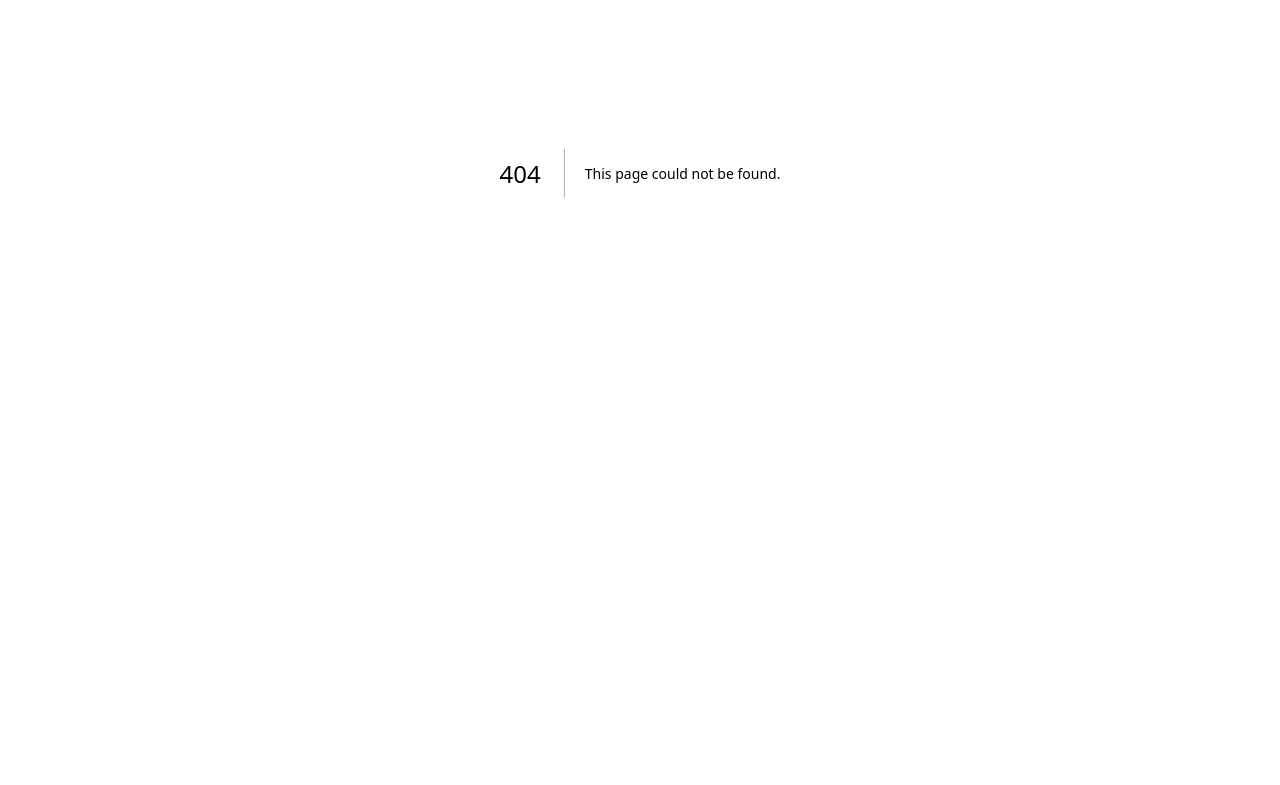
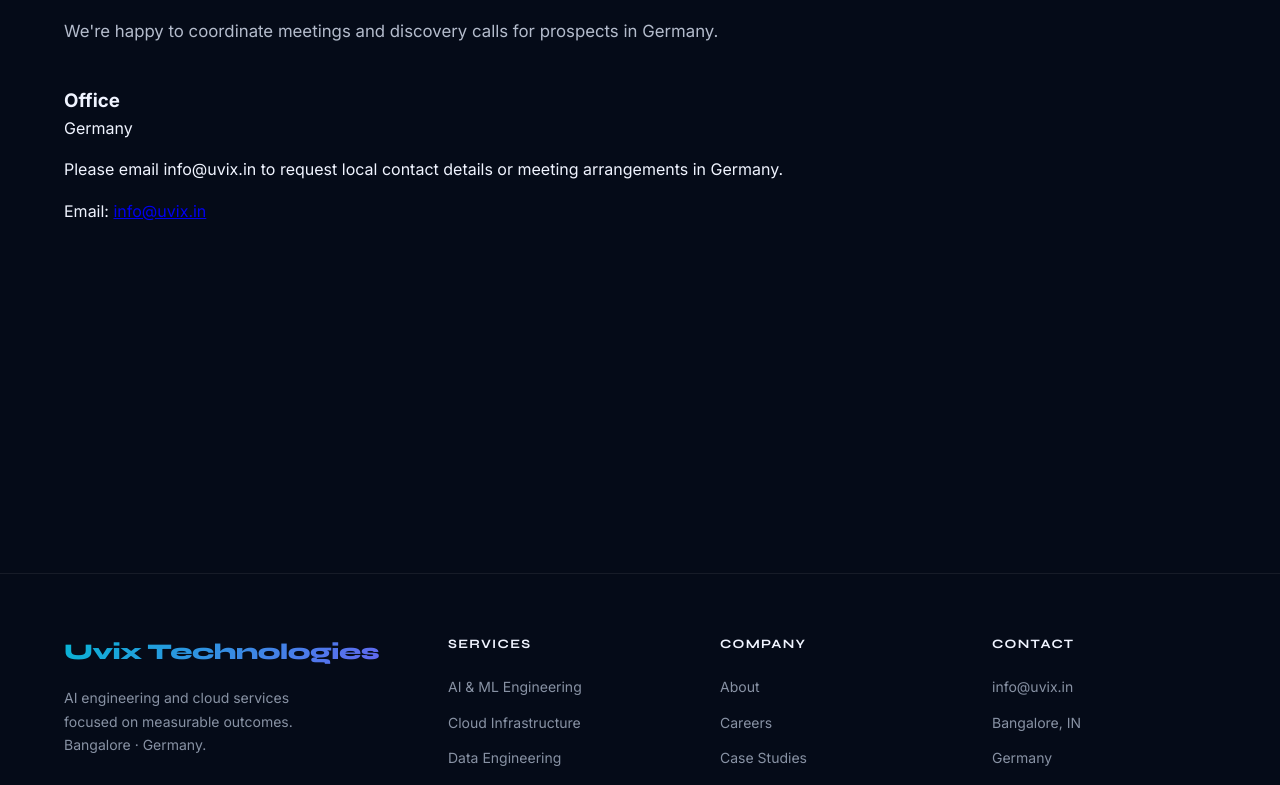
Before and after one commit to nitishbhardwajid-beep/Uvix, a Next.js app: page /contact/germany in a window 1280 px wide. Before the commit this address had no page. Shown: the part 227-1012 px from the top of the page. Before the commit the page ends 800 px from the top, so only its background shows below. Built offline with nearby package versions, Linux system fonts and the light colour scheme.

Commit message:
Add Germany contact page; update JSON-LD areaServed to IN/DE; point footer to /contact/germany

```diff
--- a/app/components/SiteLayout.js
+++ b/app/components/SiteLayout.js
@@ -50,7 +50,7 @@
             <ul>
               <li><a href="mailto:info@uvix.in">info@uvix.in</a></li>
               <li><a href="/contact">Bangalore, IN</a></li>
-              <li><a href="/contact">Germany</a></li>
+              <li><a href="/contact/germany">Germany</a></li>
             </ul>
           </div>
         </div>
--- /dev/null
+++ b/app/contact/germany/page.js
@@ -0,0 +1,20 @@
+import SiteLayout from '../../components/SiteLayout';
+import PageSection from '../../components/PageSection';
+import { germanyContact, contactDetails } from '../../shared/content';
+
+export default function GermanyContactPage() {
+  return (
+    <SiteLayout>
+      <PageSection eyebrow="Contact" title="Germany Office" intro="We're happy to coordinate meetings and discovery calls for prospects in Germany.">
+        <div style={{ display: 'grid', gridTemplateColumns: '1fr', gap: '1rem' }}>
+          <div>
+            <h3>Office</h3>
+            <p>{germanyContact.address}</p>
+            <p style={{ marginTop: '1rem' }}>{germanyContact.instructions}</p>
+            <p style={{ marginTop: '1rem' }}>Email: <a href={`mailto:${contactDetails.email}`}>{contactDetails.email}</a></p>
+          </div>
+        </div>
+      </PageSection>
+    </SiteLayout>
+  );
+}
--- a/app/layout.js
+++ b/app/layout.js
@@ -1,6 +1,6 @@
 import './globals.css';
 import { Inter, Syne } from 'next/font/google';
-import { siteMeta } from './shared/content';
+import { siteMeta, contactDetails } from './shared/content';
 
 const inter = Inter({
   subsets: ['latin'],
@@ -72,10 +72,10 @@
               contact: {
                 '@type': 'ContactPoint',
                 contactType: 'Customer Service',
-                email: 'info@uvix.in',
-                telephone: '+91-XXXXXXXXXX',
+                email: contactDetails.email,
+                telephone: contactDetails.phone,
               },
-              areaServed: ['IN', 'GB', 'US'],
+              areaServed: ['IN', 'DE'],
               knowsAbout: [
                 'AI & Machine Learning',
                 'Cloud Infrastructure',
--- a/app/shared/content.js
+++ b/app/shared/content.js
@@ -50,3 +50,8 @@
   phone: '+91 00000 00000',
   ctaLabel: 'Book a Free Discovery Call',
 };
+
+export const germanyContact = {
+  address: 'Germany',
+  instructions: 'Please email info@uvix.in to request local contact details or meeting arrangements in Germany.',
+};
```
